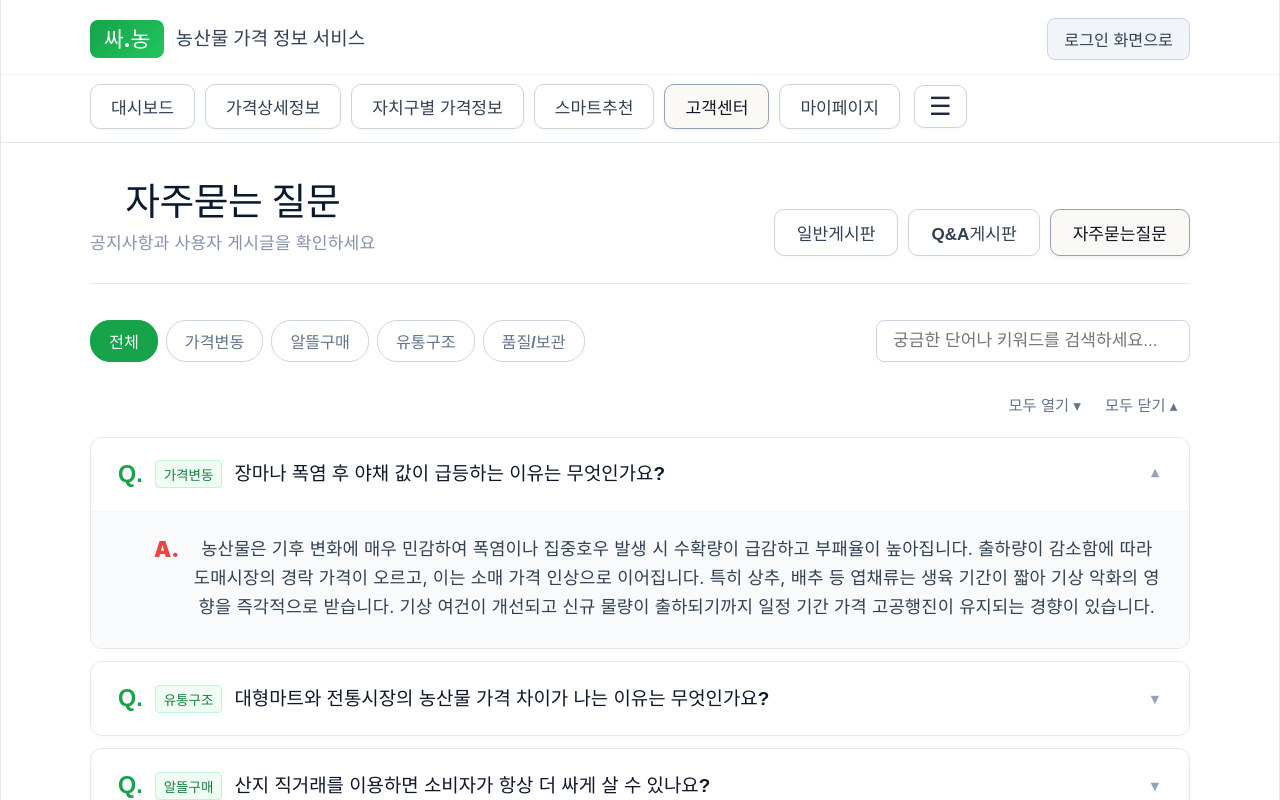
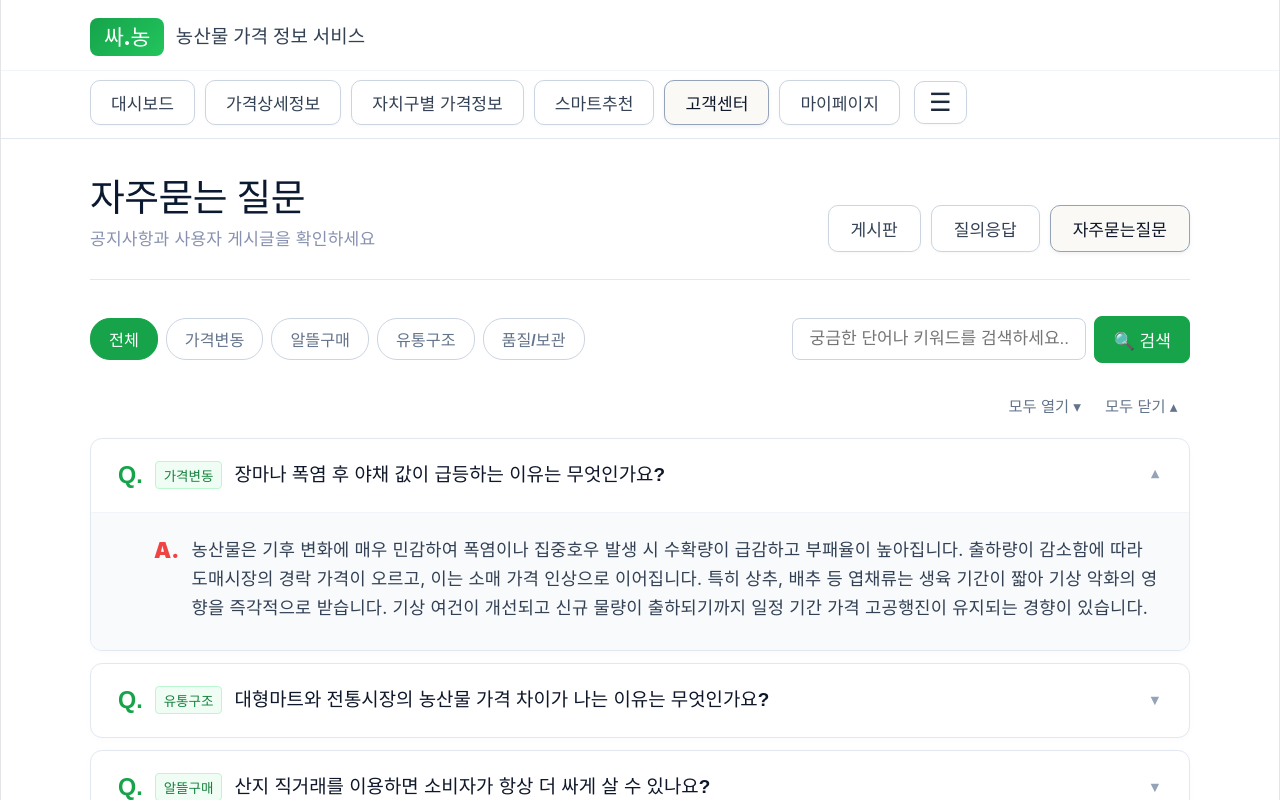
Before and after one commit to lee2-hj/seoul-market-price-front, a React (Vite) app in the folder seoul-market-price-front/: page /faq in a window 1280 px wide. Shown: the top 800 px of the page. Built offline with nearby package versions, Linux system fonts and the light colour scheme; no server answers.

Commit message:
👍 버튼 명칭 변경 : 게시판,질의응답

```diff
--- a/seoul-market-price-front/src/pages/Board/board.module.css
+++ b/seoul-market-price-front/src/pages/Board/board.module.css
@@ -3,6 +3,7 @@
   background-color: #ffffff;
   font-family: -apple-system, BlinkMacSystemFont, "Segoe UI", Roboto, "Helvetica Neue", Arial, sans-serif;
   color: #1e293b;
+  text-align: left;
 }
 
 .header {
@@ -235,11 +236,17 @@
   border-color: #16a34a !important;
 }
 
+.searchBox {
+  display: flex;
+  align-items: center;
+  gap: 8px;
+}
+
 .searchBox input {
   padding: 10px 16px;
   border: 1px solid #cbd5e1;
   border-radius: 8px;
-  width: 280px;
+  width: 260px;
   font-size: 0.95rem;
   outline: none;
   background-color: #ffffff;
@@ -248,6 +255,27 @@
 
 .searchBox input:focus {
   border-color: #16a34a;
+}
+
+.searchBtn {
+  background-color: #16a34a;
+  color: #ffffff;
+  border: 1px solid #16a34a;
+  padding: 10px 18px;
+  border-radius: 8px;
+  font-size: 0.95rem;
+  font-weight: 600;
+  cursor: pointer;
+  display: flex;
+  align-items: center;
+  gap: 6px;
+  white-space: nowrap;
+  transition: all 0.2s ease;
+}
+
+.searchBtn:hover {
+  background-color: #15803d;
+  border-color: #15803d;
 }
 
 .actionControls {
@@ -358,6 +386,7 @@
   display: flex;
   gap: 12px;
   align-items: flex-start;
+  text-align: left;
 }
 
 .aIcon {
@@ -373,6 +402,7 @@
   color: #334155;
   margin: 0;
   flex: 1;
+  text-align: left;
 }
 
 .emptyNotice {
--- a/seoul-market-price-front/src/pages/Board/board_faq.tsx
+++ b/seoul-market-price-front/src/pages/Board/board_faq.tsx
@@ -1,5 +1,4 @@
 import { useState } from "react";
-import { useNavigate } from "react-router-dom";
 import styles from "./board.module.css";
 
 interface FaqItem {
@@ -9,7 +8,7 @@ interface FaqItem {
   answer: string;
 }
 
-interface PostItem {
+export interface PostItem {
   id: number;
   title: string;
   author: string;
@@ -139,7 +138,6 @@ const NAV_ITEMS = [
 ];
 
 function BoardFaq() {
-  const navigate = useNavigate();
   const [activeNav, setActiveNav] = useState<string>("고객센터");
   const [activeBoard, setActiveBoard] = useState<string>("자주묻는질문");
 
@@ -198,14 +196,6 @@ function BoardFaq() {
             <span className={styles.logoBadge}>싸.농</span>
             <span className={styles.logoTitle}>농산물 가격 정보 서비스</span>
           </div>
-
-          <button
-            type="button"
-            className={styles.loginNavBtn}
-            onClick={() => navigate("/login")}
-          >
-            로그인 화면으로
-          </button>
         </div>
 
         {/* 상단 가로 메뉴바 */}
@@ -240,21 +230,21 @@ function BoardFaq() {
           <div className={styles.subHeaderLeft}>
             <h2 className={styles.boardTitle}>
               {activeBoard === "자주묻는질문" && "자주묻는 질문"}
-              {activeBoard === "일반게시판" && "일반게시판"}
-              {activeBoard === "Q&A게시판" && "Q&A게시판"}
+              {activeBoard === "게시판" && "게시판"}
+              {activeBoard === "질의응답" && "질의응답"}
             </h2>
             <p className={styles.boardSubtitle}>
               {activeBoard === "자주묻는질문" &&
                 "공지사항과 사용자 게시글을 확인하세요"}
-              {activeBoard === "일반게시판" &&
+              {activeBoard === "게시판" &&
                 "농산물 관련 자유로운 소통과 소식을 나눠보세요"}
-              {activeBoard === "Q&A게시판" &&
+              {activeBoard === "질의응답" &&
                 "궁금한 질문을 남기고 실시간 답변을 받아보세요"}
             </p>
           </div>
 
           <div className={styles.subHeaderRight}>
-            {["일반게시판", "Q&A게시판", "자주묻는질문"].map((boardName) => (
+            {["게시판", "질의응답", "자주묻는질문"].map((boardName) => (
               <button
                 key={boardName}
                 type="button"
@@ -291,14 +281,17 @@ function BoardFaq() {
                 )}
               </div>
 
-              <div className={styles.searchBox}>
+              <form className={styles.searchBox} onSubmit={(e) => e.preventDefault()}>
                 <input
                   type="text"
                   placeholder="궁금한 단어나 키워드를 검색하세요..."
                   value={searchTerm}
                   onChange={(e) => handleSearchChange(e.target.value)}
                 />
-              </div>
+                <button type="submit" className={styles.searchBtn}>
+                  🔍 검색
+                </button>
+              </form>
             </div>
 
             {/* Global Controls */}
@@ -401,25 +394,25 @@ function BoardFaq() {
         )}
 
         {/* ========================================================
-            2. 일반게시판 (추후 페이지 연결 예정)
+            2. 게시판 (추후 페이지 연결 예정)
         ======================================================== */}
-        {activeBoard === "일반게시판" && (
+        {activeBoard === "게시판" && (
           <div className={styles.emptyNotice}>
-            <p>🔍 일반게시판 페이지 준비 중입니다.</p>
+            <p>🔍 게시판 페이지 준비 중입니다.</p>
             <span style={{ fontSize: "0.9rem", color: "#64748b", marginTop: "8px", display: "block" }}>
-              추후 일반게시판 페이지가 연결될 예정입니다.
+              추후 게시판 페이지가 연결될 예정입니다.
             </span>
           </div>
         )}
 
         {/* ========================================================
-            3. Q&A게시판 (추후 페이지 연결 예정)
+            3. 질의응답 (추후 페이지 연결 예정)
         ======================================================== */}
-        {activeBoard === "Q&A게시판" && (
+        {activeBoard === "질의응답" && (
           <div className={styles.emptyNotice}>
-            <p>🔍 Q&A게시판 페이지 준비 중입니다.</p>
+            <p>🔍 질의응답 페이지 준비 중입니다.</p>
             <span style={{ fontSize: "0.9rem", color: "#64748b", marginTop: "8px", display: "block" }}>
-              추후 Q&A게시판 페이지가 연결될 예정입니다.
+              추후 질의응답 페이지가 연결될 예정입니다.
             </span>
           </div>
         )}
```
